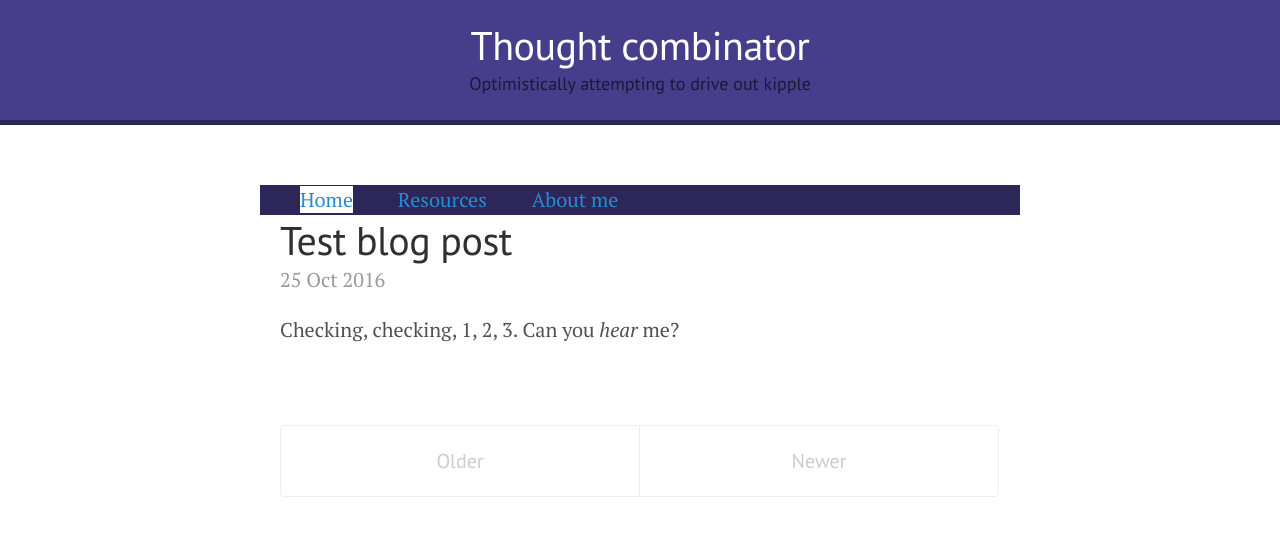
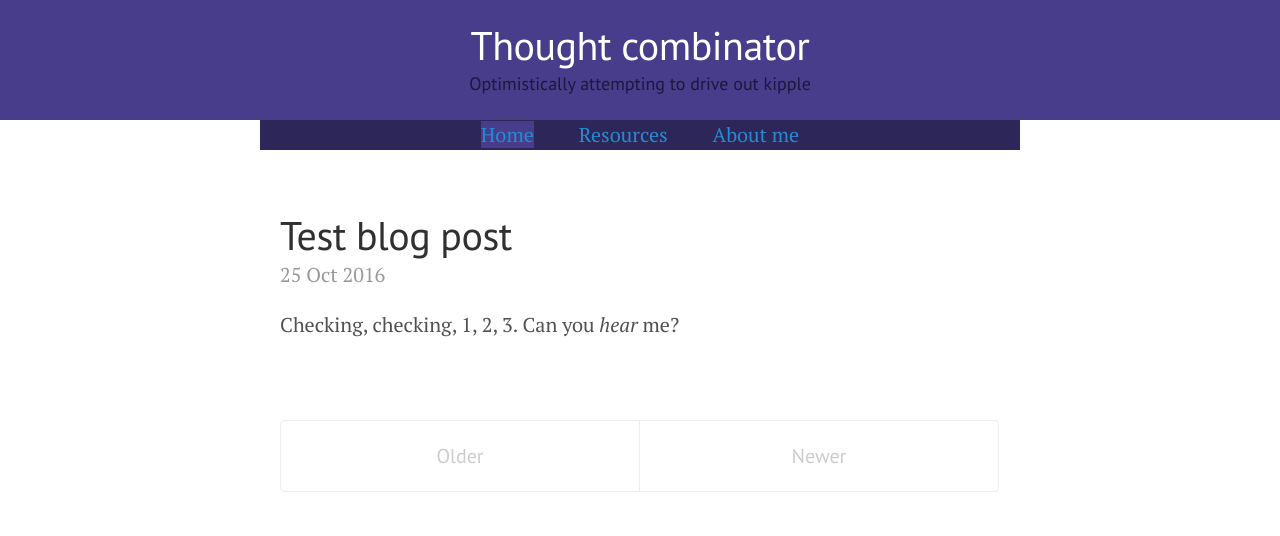
Before and after one commit to elliottroland/elliottroland.github.io, a Jekyll site: the page built from index.html, in a window 1280 px wide. Shown: the top 536 px of the page. Built offline with Jekyll 4.4.1, drawn with Linux system fonts in a browser that asks for light colours; the list of posts is cut into pages by our own code.

Commit message:
Add pages style

```diff
--- a/_layouts/default.html
+++ b/_layouts/default.html
@@ -22,6 +22,7 @@
       </div>
 
       <div class="container page-list">
+        <center>
           <a class="page-list-item{% if page.title == "Home" %} active{% endif %}" href="/">Home</a>
           {% assign pages_list = site.pages %}
           {% for node in pages_list %}
@@ -31,6 +32,7 @@
               {% endif %}
             {% endif %}
           {% endfor %}
+        </center>
       </div>
 
       <div class="container content">
--- a/public/css/lanyon.css
+++ b/public/css/lanyon.css
@@ -96,8 +96,8 @@ h1, h2, h3, h4, h5, h6 {
 .masthead {
   padding-top:    1rem;
   padding-bottom: 1rem;
-  margin-bottom: 3rem;
-  border-bottom: 5px solid #2d2659;
+  margin-bottom: 0rem;
+/*  border-bottom: 5px solid #2d2659; */
   background-color: #483d8b;
 }
 .masthead-title {
@@ -136,13 +136,18 @@ h1, h2, h3, h4, h5, h6 {
  */
 .container.page-list {
   background-color: #2d2659;
+  margin-bottom: 3rem;
 }
 .container.page-list a {
   margin-right: 1rem;
   margin-left: 1rem;
+  text-decoration: none;
+}
+.container.page-list a:hover {
+  text-decoration: none;
 }
 .container.page-list a.active {
-  background-color: white;
+  background-color: #483d8b;
 }
 
 
```
Lines whose indentation alone changed are shown as unchanged.
